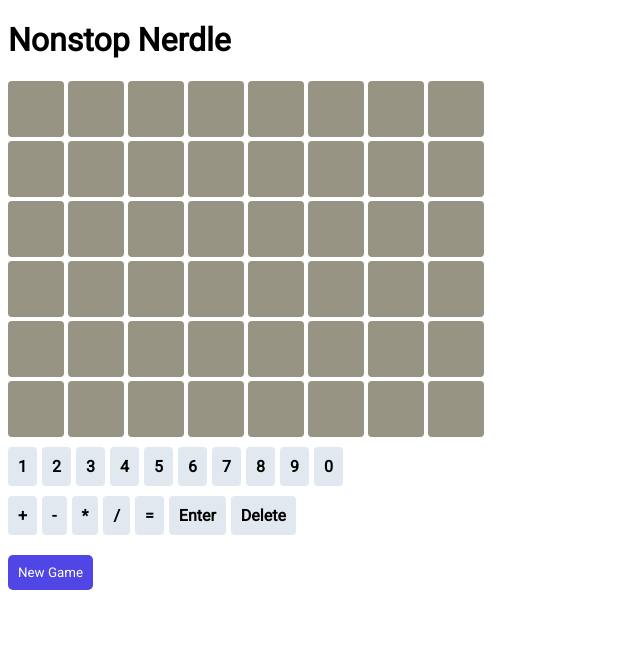
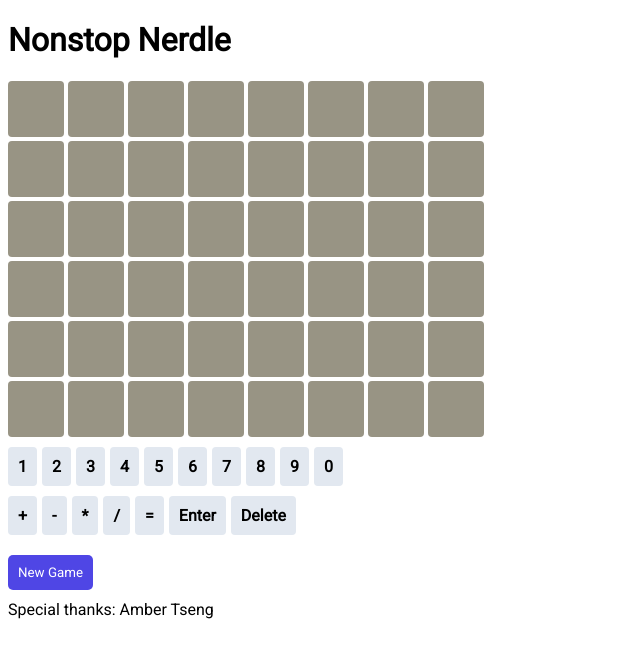
Before and after one commit to bh-392/nonstop-nerdle, a React (Create React App) app: page / in a window 1280 px wide. Shown: the top 658 px of the page, without its empty margins (0-640 px from the left). Built offline with nearby package versions, Linux system fonts and the light colour scheme.

Commit message:
Add special thanks

```diff
--- a/src/App.js
+++ b/src/App.js
@@ -190,6 +190,7 @@
       </div>
       <Inputs handleKeyDown={handleKeyDown} />
       <NewGameButton handleNewGameButtonClick={handleNewGameButtonClick} />
+      <div>Special thanks: Amber Tseng</div>
       {/* <div>Share</div> */}
       {(message || isGamePaused) && (
         <Message
```
